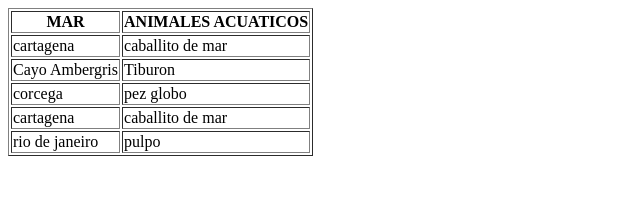
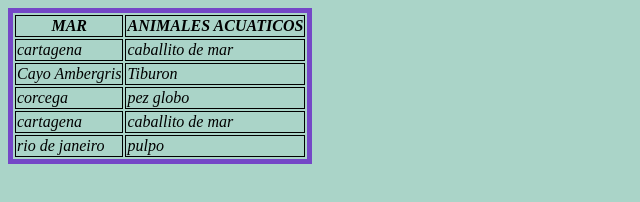
Before and after one commit to valerisaavedr/MaresAnimalesAcuaticos, a plain HTML site: page index.html/index.html in a window 1280 px wide. Shown: the whole page, without its empty margins (0-640 px from the left). Drawn offline with Linux system fonts and the light colour scheme.

Commit message:
version 3

```diff
--- a/index.html/index.html
+++ b/index.html/index.html
@@ -1,4 +1,20 @@
-<table border="1px">
+<!DOCTYPE html>
+<html lang="en">
+
+<head>
+	<meta charset="UTF-8">
+	<meta name="viewport" content="width=device-width, initial-scale=1.0">
+	<meta http-equiv="X-UA-Compatible" content="ie=edge">
+	<title>Document</title>
+	<style>
+			table, tr, td,th{
+				border: 1px black solid;
+				font-style: italic
+			}
+	</style>
+</head>
+<body style="background-color: rgb(170, 212, 200)">
+	<table style="border: 5px rgb(116, 71, 199) solid">
 		<thead>
 			<tr>
 				<th>MAR</th>
@@ -21,6 +37,9 @@
 			<tr>
 				<td>rio de janeiro</td>
 				<td>pulpo</td>
-
+			</tr>
 		</tbody>
 	</table>
+</body>
+
+</html>
--- /dev/null
+++ b/style.css
@@ -0,0 +1,4 @@
+table, tr, td,th{
+    border: 1px black solid;
+    font-style: italic
+}
```
Lines whose indentation alone changed are shown as unchanged.
